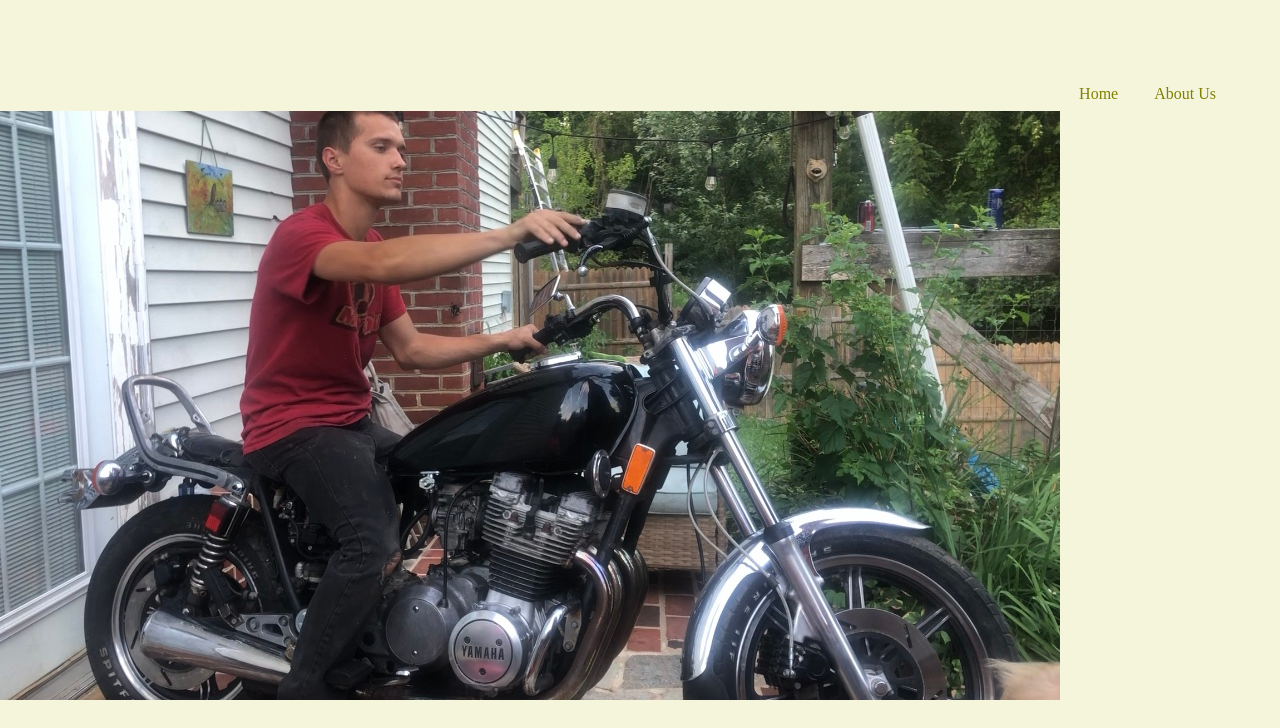
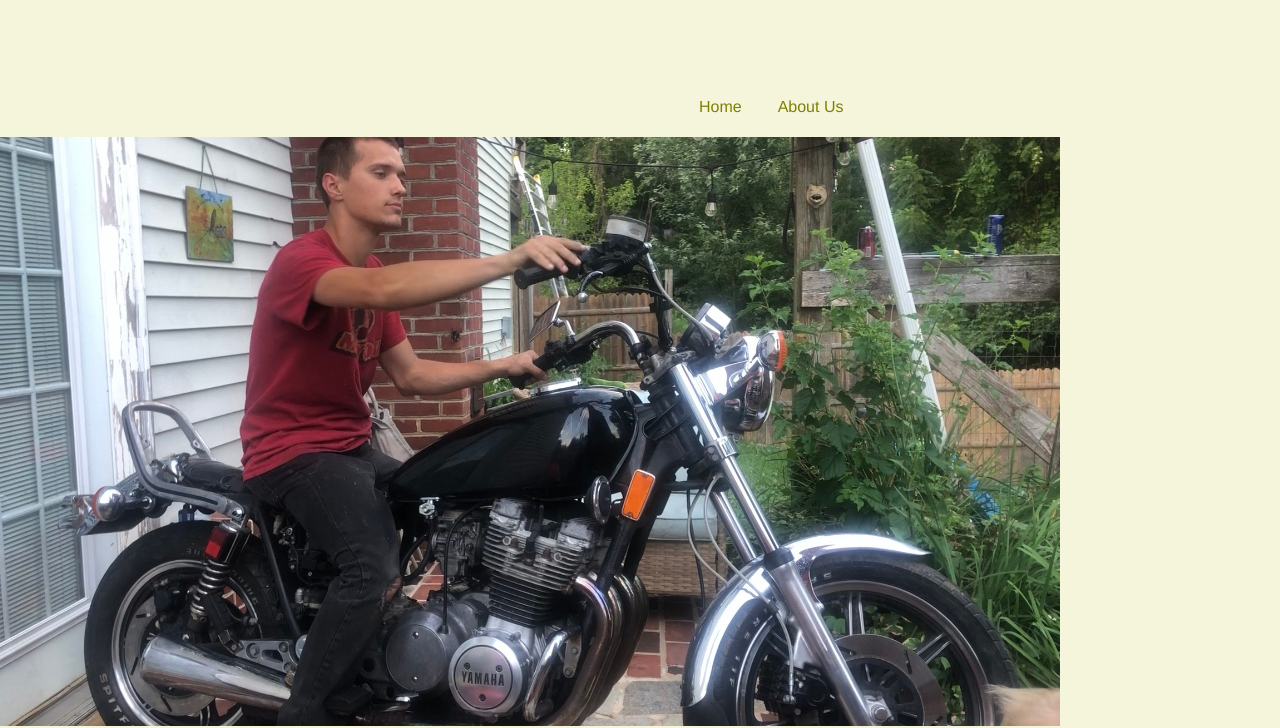
Before and after one commit to Mariea03/BioSite, a plain HTML site: page template.html in a window 1280 px wide. Shown: the part 88-816 px from the top of the page. Drawn offline with Linux system fonts and the light colour scheme.

Commit message:
Update styles.css

```diff
--- a/css/styles.css
+++ b/css/styles.css
@@ -1,4 +1,5 @@
-body,head,nav,main,footer,h1,div,img{
+/*CSS Reset*/
+body,head,nav,main,footer,h1,div,img,ul{
     margin: 0;
     padding:0;
     border: 0;
@@ -13,6 +14,14 @@ img{
     display: block;
 }
 
+/*Style Rules for Mobile Viewport*/
+
+nav{
+    padding:1%;
+    Margin-bottom: 1%
+}
+
+/*Style Rules for Header*/
 header{
     width: 25%;
     float: left;
@@ -28,13 +37,13 @@ nav{
 
 nav ul{
     list-style-type: none;
-    margin: 0;
-    text-align: right;
+    text-align: center;
 }
 
 nav li{
     display: inline-block;
     font-size: 1.75;
+    font-family: 'Franklin Gothic Medium', 'Arial Narrow', Arial, sans-serif;
 }
 
 nav li a{
@@ -44,6 +53,15 @@ nav li a{
     padding: 0.5em 1em;
     text-decoration: none;
 
+}
+/*Show mobile class, hide tablet-desktop class*/
+.mobile{
+    display: block;
+    column-width: 100%;
+}
+
+.tablet-desktop{
+    display: none;
 }
 
 
```
